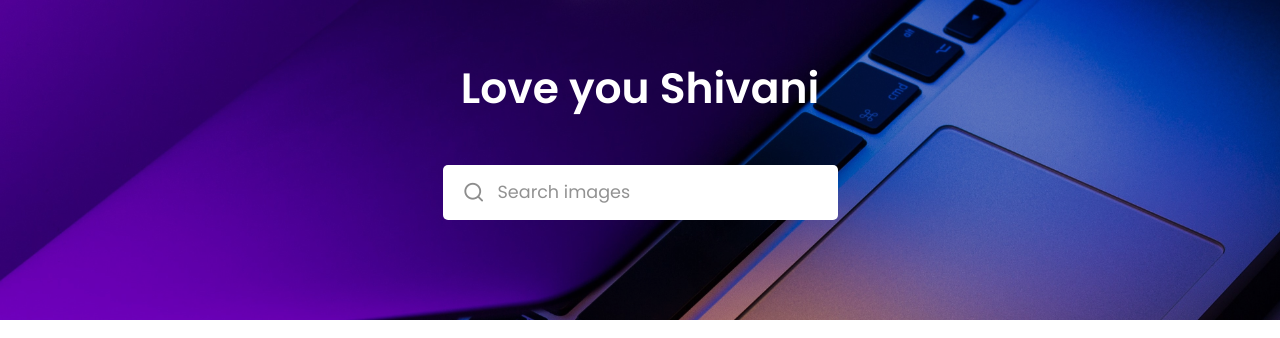
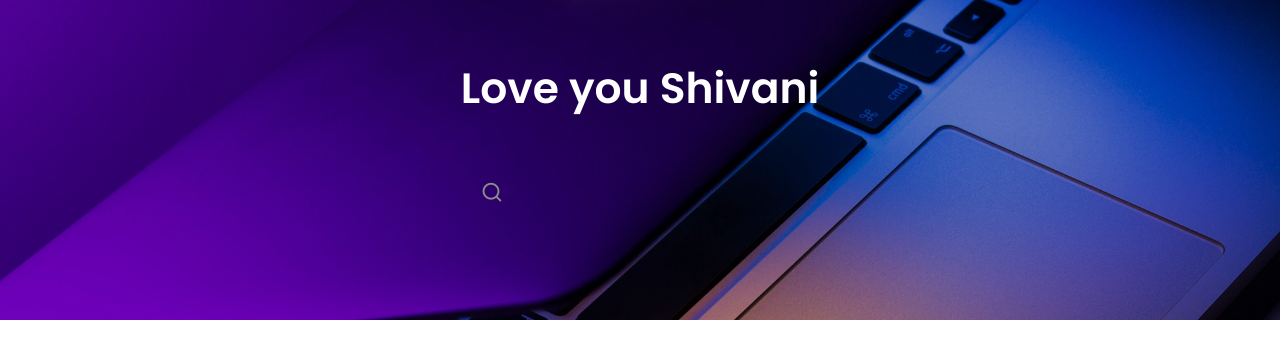
Before and after one commit to Aarusshh01/Love_you_shivani, a plain HTML site: page index.html in a window 1280 px wide. Shown: the top 338 px of the page. Drawn offline with nearby package versions, Linux system fonts and the light colour scheme.

Commit message:
Update index.html

```diff
--- a/index.html
+++ b/index.html
@@ -3,7 +3,7 @@
 <html lang="en" dir="ltr">
   <head>
     <meta charset="utf-8">
-    <title>Image Gallery with JavaScript | CodingNepal</title>
+    <title>Love you shivani</title>
     <link rel="stylesheet" href="style.css">
     <meta name="viewport" content="width=device-width, initial-scale=1.0">
     <link rel="stylesheet" href="https://unicons.iconscout.com/release/v4.0.0/css/line.css">
@@ -34,7 +34,6 @@
         <p></p>
         <div class="search-box">
           <i class="uil uil-search"></i>
-          <input type="text" placeholder="Search images">
         </div>
       </div>
     </section>
```
